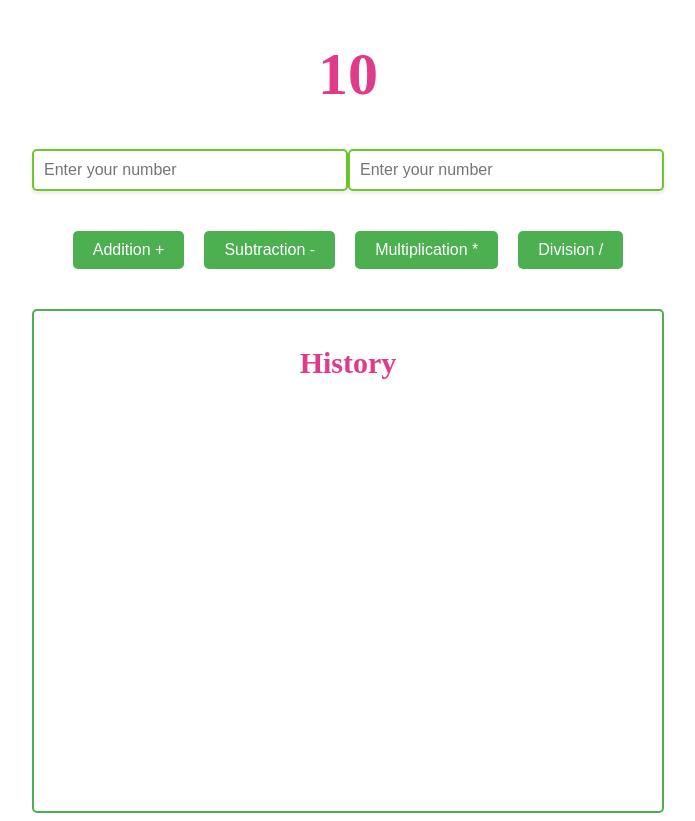
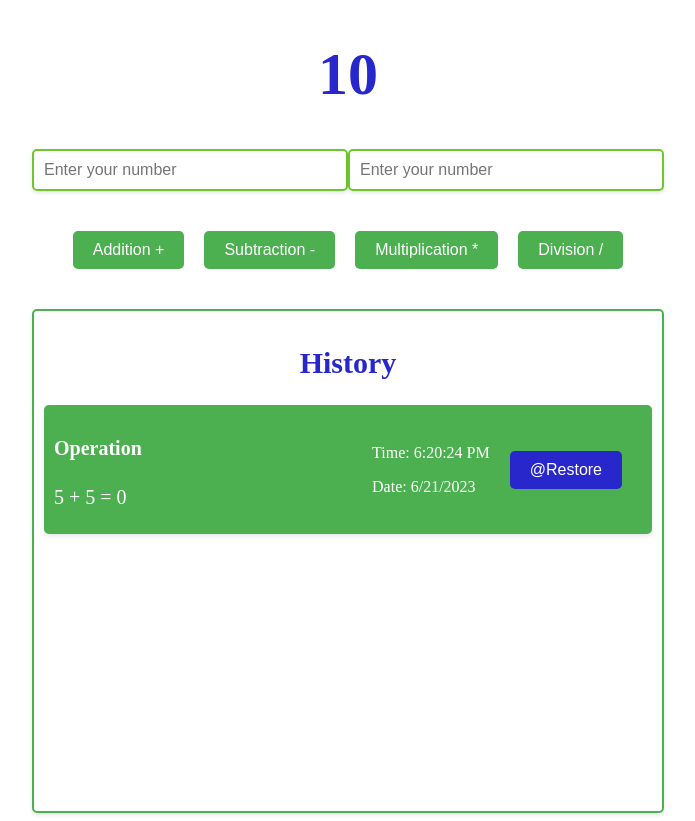
Before and after one commit to naymurweb/calc-hub, a React (Vite) app: page / in a window 1280 px wide. Both pictures are taken after typing "5", "5" into the empty fields and a click on the button "Addition +". Shown: the whole page, without its empty margins (292-987 px from the left). Built offline with nearby package versions, Linux system fonts and the light colour scheme.

Commit message:
historyList handel and show

```diff
--- a/src/App.jsx
+++ b/src/App.jsx
@@ -11,6 +11,7 @@ const App = () => {
   // State management
   const [inputField, setInputField] = useState(defaultField);
   const [result, SetResult] = useState(0);
+  const [historyList, setHistoryList] = useState([]);
 
   // input-field handle
   const handleInputField = (event) => {
@@ -25,6 +26,7 @@ const App = () => {
   // operations handle
   const handleOperation = (operator) => {
     if (inputField.a && inputField.b !== "") {
+      // operations
       const resultHandle = new Function(
         "operator",
         `
@@ -32,6 +34,20 @@ const App = () => {
       );
 
       SetResult(resultHandle());
+
+      // history
+      setHistoryList([
+        ...historyList,
+        {
+          time: new Date().toLocaleTimeString(),
+          date: new Date().toLocaleDateString(),
+          id: Math.random().toString(36).substr(2, 5),
+          ...inputField,
+          operator,
+          result,
+        },
+      ]);
+
       // reset input field'
       setInputField(defaultField);
     } else {
@@ -41,7 +57,7 @@ const App = () => {
   };
   return (
     <div style={{ width: "50%", margin: "0 auto" }}>
-      <h1 style={{ fontSize: "60px", textAlign: "center", color: "#E03B8B" }}>
+      <h1 style={{ fontSize: "60px", textAlign: "center", color: "#2827CC" }}>
         {result}
       </h1>
       <div style={{ display: "flex", justifyContent: "space-evenly" }}>
@@ -77,7 +93,7 @@ const App = () => {
           Division /
         </Button>
       </div>
-      <History />
+      <History historyList={historyList} />
     </div>
   );
 };
--- /dev/null
+++ b/src/components/ButtonTwo.jsx
@@ -0,0 +1,23 @@
+import React from 'react';
+
+const ButtonTwo = ({children}) => {
+    return (
+        <button
+          style={{
+            padding: "10px 20px",
+            border: "none",
+            borderRadius: "5px",
+            backgroundColor: "#2827CC",
+            color: "#fff",
+            fontSize: "16px",
+            cursor: "pointer",
+            display:'flex',
+            margin:'20px'
+          }}
+        >
+          {children}
+        </button>
+    );
+};
+
+export default ButtonTwo;
--- a/src/components/History.jsx
+++ b/src/components/History.jsx
@@ -1,12 +1,54 @@
-import React from 'react';
+import React from "react";
+import ButtonTwo from "./ButtonTwo";
 
-const History = () => {
-    return (
-        <div style={{border:'2px solid #4CAF50',height:'60vh',borderRadius:'5px',padding:'10px'}}>
-            <h2 style={{textAlign:'center',color:'#E03B8B', fontSize:'30px'}}>History</h2>
+const History = ({ historyList }) => {
+  return (
+    <div
+      style={{
+        border: "2px solid #4CAF50",
+        height: "60vh",
+        borderRadius: "5px",
+        padding: "10px",
+        boxShadow: "0 2px 4px rgba(0, 0, 0, 0.1)",
+      }}
+    >
+      <h2 style={{ textAlign: "center", color: "#2827CC", fontSize: "30px" }}>
+        History
+      </h2>
 
-      </div>
-    );
+      {historyList.map((data) => (
+        <div
+          key={data.id}
+          style={{
+            backgroundColor: "#4CAF50",
+            padding: "5px 10px",
+            borderRadius: "5px",
+            boxShadow: "0 2px 4px rgba(0, 0, 0, 0.1)",
+            display: "flex",
+            justifyContent: "space-between",
+            alignItems: "center",
+            margin: "15px 0",
+            color: "#fff",
+            fontSize: "16px",
+          }}
+        >
+          <div style={{ fontSize: "20px" }}>
+            <h4>Operation</h4>
+            <p>{`${data.a} ${data.operator} ${data.b} = ${data.result}`}</p>
+          </div>
+          <div style={{ display: "flex", alignItems: "center" }}>
+            <div>
+              <p>Time: {data.time}</p>
+              <p>Date: {data.date}</p>
+            </div>
+            <div>
+              <ButtonTwo>@Restore</ButtonTwo>
+            </div>
+          </div>
+        </div>
+      ))}
+    </div>
+  );
 };
 
 export default History;
```
